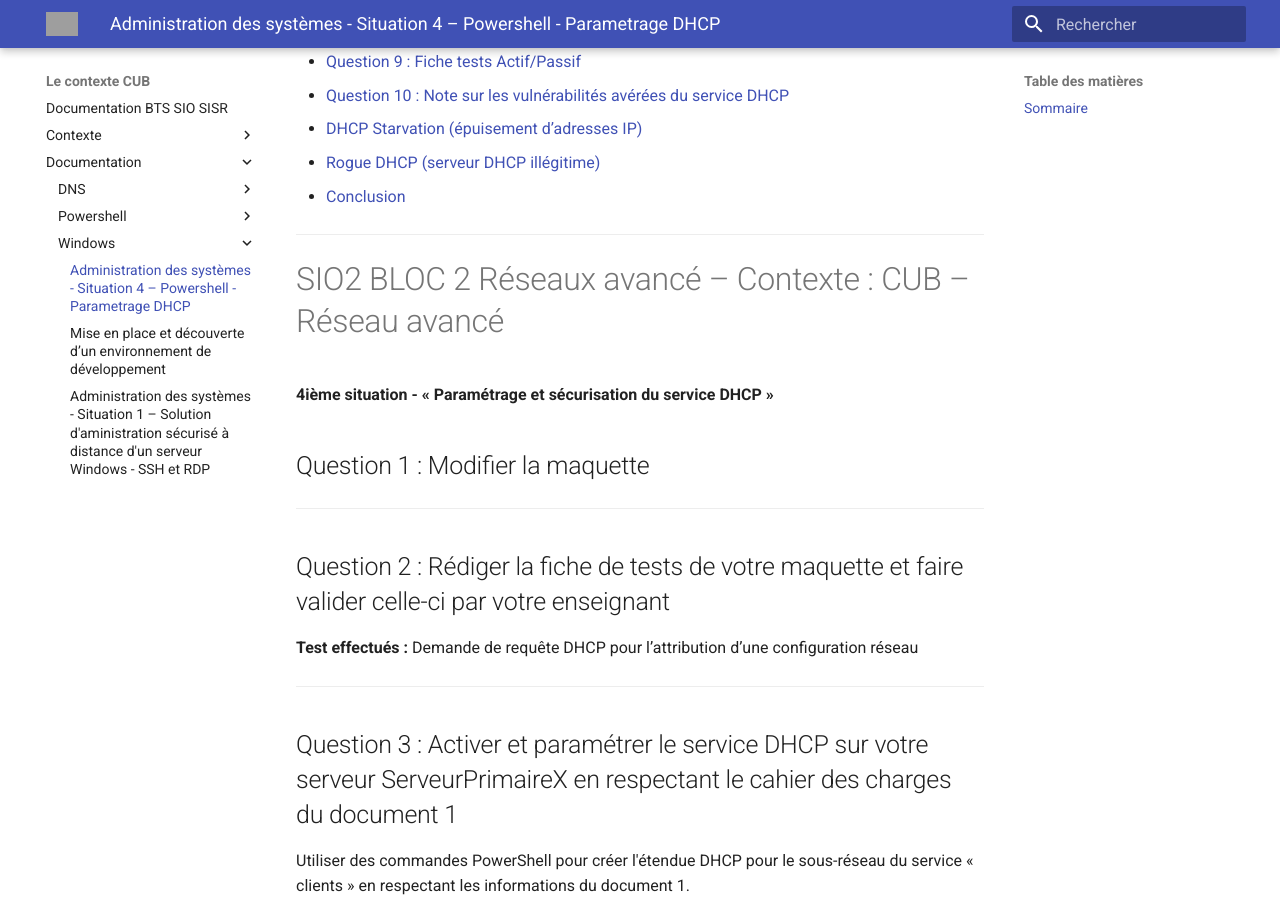
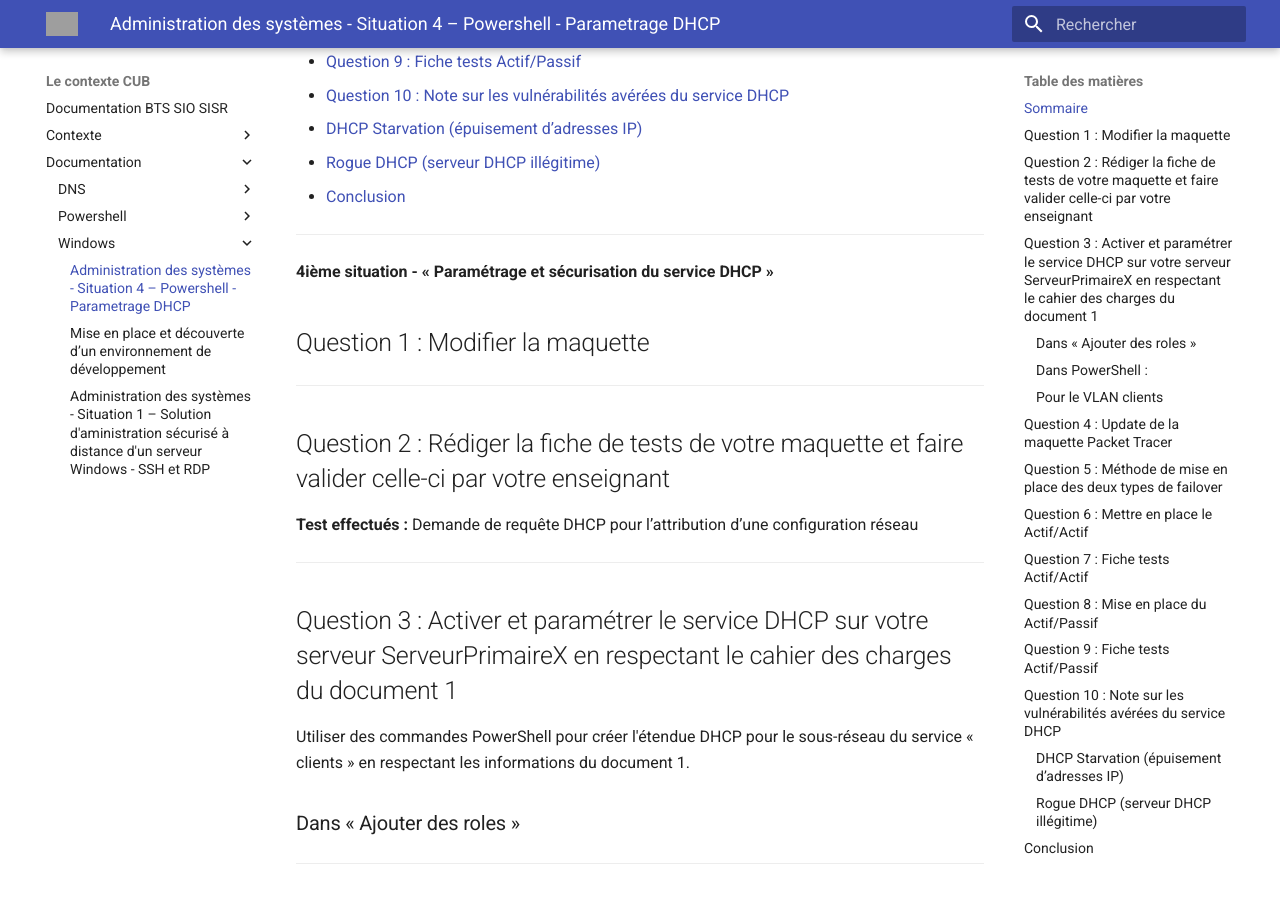
Before and after one commit to hugog36/CUBDOCUMENTATIONDORTMUND, an MkDocs documentation site: the page built from docs/documentation/Windows/BTS SIO BLOC 2 AdminSys - Situation4 - Powershell - Parametrage DHCP.md, in a window 1280 px wide and 900 px high, scrolled down 1307 px. Built offline with MkDocs 1.6.1 and Material for MkDocs 9.7.7, drawn with Linux system fonts in a browser that asks for light colours; grey boxes are pictures that could not be loaded.

Commit message:
Update BTS SIO BLOC 2 AdminSys - Situation4 - Powershell - Parametrage DHCP.md

```diff
--- a/docs/documentation/Windows/BTS SIO BLOC 2 AdminSys - Situation4 - Powershell - Parametrage DHCP.md
+++ b/docs/documentation/Windows/BTS SIO BLOC 2 AdminSys - Situation4 - Powershell - Parametrage DHCP.md
@@ -35,7 +35,7 @@
 
 ---
 
-# SIO2 BLOC 2 Réseaux avancé – Contexte : CUB – Réseau avancé
+
 **4ième situation - « Paramétrage et sécurisation du service DHCP »**
 
 ## Question 1 : Modifier la maquette
```
